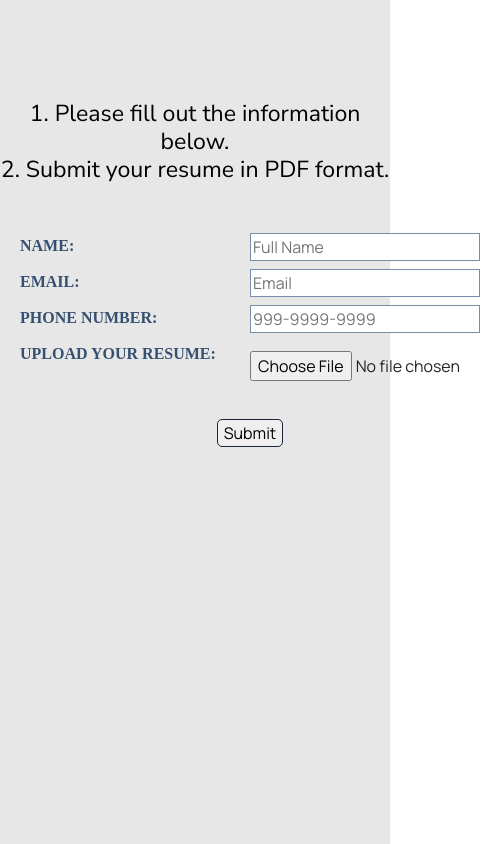
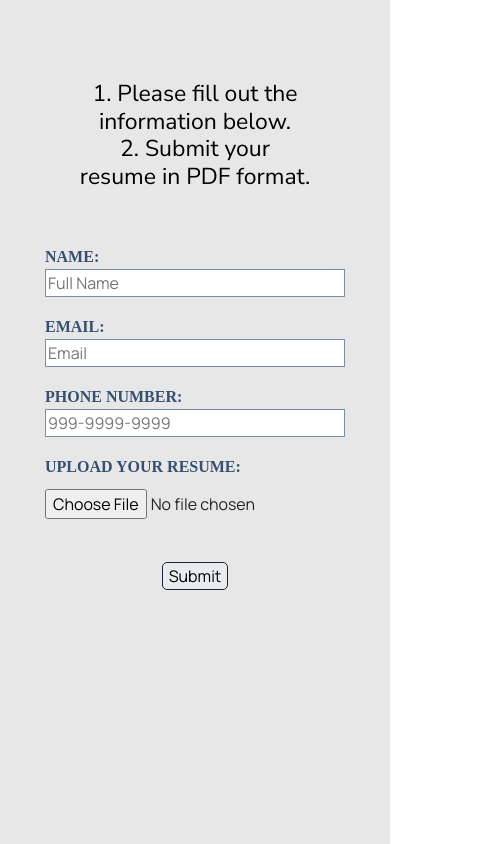
Before and after one commit to emonree/resume-swype-front-end, a React (Create React App) app: page / in a window 390 px wide. Shown: the whole page, 500 px wide, since content can reach past the window. Built offline with nearby package versions, Linux system fonts and the light colour scheme; grey boxes are pictures that could not be loaded; a web font is replaced by a local one.

Commit message:
added <Balancer> component for styling

```diff
--- a/src/components/NewResumeForm.css
+++ b/src/components/NewResumeForm.css
@@ -26,7 +26,7 @@ body {
 
 .resume-header {
   text-align: center;
-  margin-top: 100px;
+  margin-top: 80px;
   margin-bottom: 30px;
   font-family: 'Nunito Sans', sans-serif;
   color: black;
@@ -44,7 +44,6 @@ body {
 
 .form-label span {
   font-family: 'Anybody', cursive;
-  /* font-family: 'Manrope', sans-serif; */
   font-weight: bold;
   text-transform: uppercase;
   color: #355070;
@@ -70,7 +69,6 @@ input.file-upload {
 }
 
 .file-upload {
-  /* padding: 5px; */
   margin-top: 10px;
 }
 
@@ -87,13 +85,31 @@ button.submit-button:hover {
 }
 
 @media screen and (max-width: 960px) {
-  .resume-header h3 {
-    width: 400px;
+  .resume-header {
+    width: 380px;
     font-size: 23px;
+    margin-left: auto;
+    margin-right: auto;
   }
 
   .submit-form {
-    width: 500px;
+    width: 350px;
   }
 
+.submit-form span,
+.submit-form label > input {
+  width: 100%;
+  display: flex;
 }
+
+.submit-form label {
+  flex-direction: column;
+  padding: 5px;
+}
+
+.submit-button {
+  background-color: #E9ECEF;
+  color: black;
+}
+
+}
--- a/src/components/NewResumeForm.js
+++ b/src/components/NewResumeForm.js
@@ -1,5 +1,6 @@
 import React, { useState } from "react";
 import axios from "axios";
+import Balancer from 'react-wrap-balancer'
 import "./NewResumeForm.css";
 
 const NewResumeForm = (props) => {
@@ -55,14 +56,16 @@ const NewResumeForm = (props) => {
 
   return (
     <div>
-      <div className="background-img">
-      </div>
+      <div className="background-img"></div>
       <div className="new-resume-form">
         <h3 className="resume-header">
-          1. Please fill out the information below.
-          <br />
-          2. Submit your resume in PDF format.
+          <Balancer>
+            1. Please fill out the information below.
+            <br />
+            2. Submit your resume in PDF format.
+          </Balancer>
         </h3>
+
         <div className="form-container">
           <form className="submit-form" onSubmit={handleResumeSubmit}>
             <label className="form-label">
```
